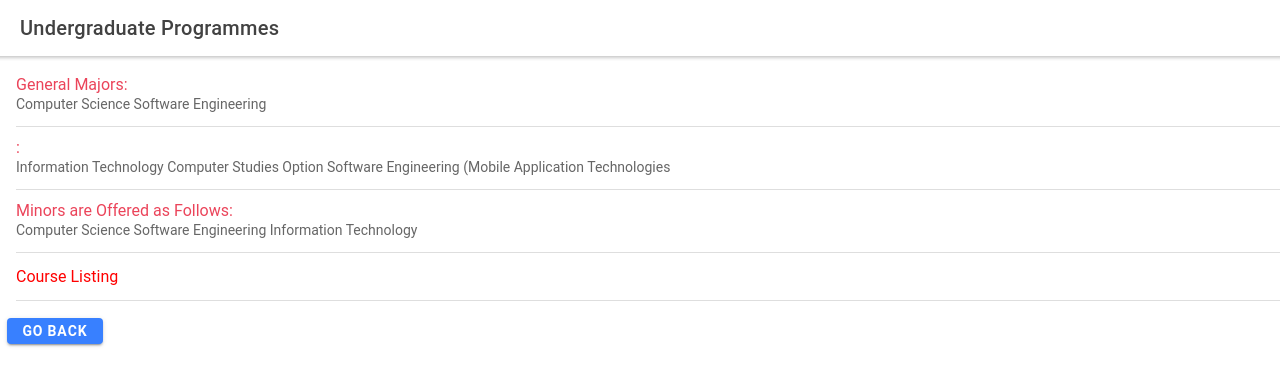
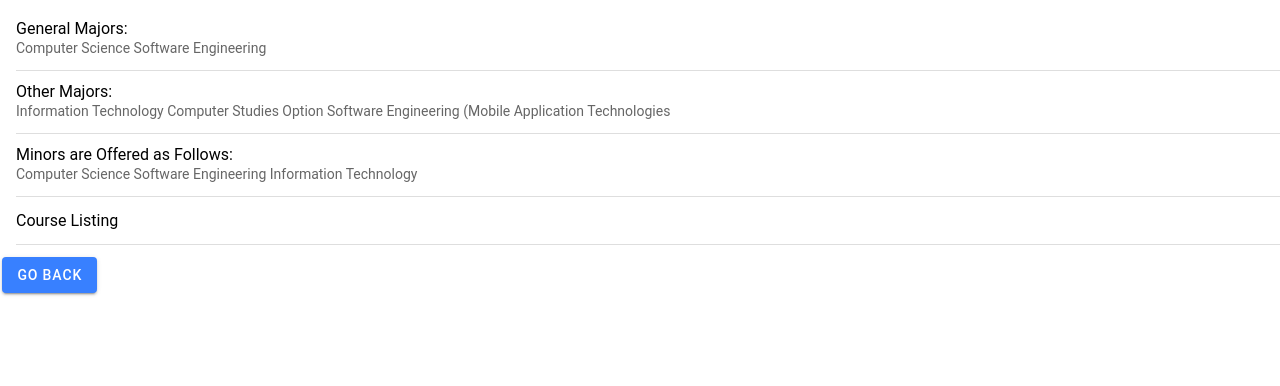
Before and after one commit to adoseofsam/ionicApp, a React (Create React App) app in the folder ionicSample/: page /programmes in a window 1280 px wide. Shown: the top 386 px of the page. Built offline with nearby package versions, Linux system fonts and the light colour scheme.

Commit message:
removed unnecessary components

```diff
--- a/ionicSample/package.json
+++ b/ionicSample/package.json
@@ -24,7 +24,6 @@
     "react-dom": "^17.0.1",
     "react-router": "^5.2.0",
     "react-router-dom": "^5.2.0",
-    "react-scripts": "4.0.2",
     "typescript": "^4.1.3",
     "web-vitals": "^0.2.4",
     "workbox-background-sync": "^5.1.4",
@@ -65,7 +64,8 @@
     ]
   },
   "devDependencies": {
-    "@capacitor/cli": "3.1.2"
+    "@capacitor/cli": "3.1.2",
+    "react-scripts": "4.0.3"
   },
   "description": "An Ionic project"
 }
--- a/ionicSample/src/components/AboutContainer.tsx
+++ /dev/null
@@ -1,33 +0,0 @@
-import './AboutContainer.css';
-import React from 'react';
-import { IonList,IonThumbnail,IonImg,IonContent, IonHeader, IonPage, IonTitle, IonToolbar, IonCard, IonCardHeader, IonCardSubtitle, IonCardTitle, IonCardContent, IonButton } from '@ionic/react';
-// import { arrow-undo } from 'ionicons/icons';
-// import AboutPage from '../components/AboutPage';
-
-import me from '../imgs/me.jpeg';
-interface ContainerProps { }
-
-const AboutContainer: React.FC<ContainerProps> = () => {
-    return (
-        <IonPage className ="profile">
-          <IonContent fullscreen>
-            <IonCard>
-              <IonCardHeader className = "titles" >
-                <IonCardSubtitle >About Me</IonCardSubtitle>
-                <IonCardTitle>Getting to know Samantha James</IonCardTitle>
-              </IonCardHeader>
-              <IonImg className="photo" src={me} alt="Samantha" />
-              <IonCardContent>
-              My name is Samantha James, an aspiring Penetration Tester and Software Developer. I am an individual who thrives off positivity in just about every aspect of my life, while also being curious, incisive, passionate, and punctilious in the things I do.
-              In addition, I enjoy creating and exploiting vulnerabilities, watching penetration testing YouTube videos, and finding courses and communities to further develop my skill set.
-              My love for computing developed during my early high school years where my Information Technology teacher served as an instrumental catalyst for this field.
-              She had always inspired me and showed me the benefits of not only doing well in the subject, but also the differences that I could make by choosing this career path.
-          </IonCardContent>
-            </IonCard>
-            <IonButton className="goback" href='/home'>Go Back</IonButton>
-          </IonContent>
-        </IonPage>
-      );
-    };
-
-export default AboutContainer;
--- a/ionicSample/src/components/ProgramContainer.css
+++ /dev/null
@@ -1,3 +0,0 @@
-.course{
-    color: red;
-}
--- a/ionicSample/src/components/ProgramContainer.tsx
+++ /dev/null
@@ -1,68 +0,0 @@
-import './ProgramContainer.css';
-import { IonText,IonListHeader,IonToolbar,IonTitle,IonPage,IonHeader,IonButton,IonList, IonItem, IonLabel, IonInput, IonToggle, IonRadio, IonCheckbox, IonItemSliding, IonItemOption, IonItemOptions, IonContent } from '@ionic/react';
-
-import React from 'react';
-interface ContainerProps { }
-
-
-const program = [
-  {
-      scale: 'General Majors',
-      programs: ['Computer Science ', '  Software Engineering ']
-  },
-
-  {
-    scale: '',
-    programs:['Information Technology', ' Computer Studies Option', ' Software Engineering (Mobile Application Technologies']
-  },
-
-  {
-      scale: 'Minors are Offered as Follows',
-      programs:['Computer Science', ' Software Engineering', ' Information Technology']
-
-  }
-
-
-];
-
-// const undergradLst = () => (
-//   <ul>
-//         {program.map(program => (
-//             <li key={program.scale}>
-//                 <div>{program.scale}</div>
-//                 <div>{program.programs}</div>
-//             </li>
-//         ))}
-//     </ul>
-// );
-
-
-const ProgramContainer: React.FC<ContainerProps> = () => {
-  return (
-    <IonContent>
-    <IonList className ='listname'>
-      {
-        program.map((item,x) => (
-          <IonItemSliding key = {x}>
-            <IonItem>
-              <IonLabel color="danger">
-                <IonText key = {x}>
-                  {item.scale}:
-                </IonText>
-                <p>{item.programs }</p>
-              </IonLabel>
-            </IonItem>
-          </IonItemSliding>
-
-        ))
-      }
-      <IonItem className="course">Course Listing</IonItem>
-
-    </IonList>
-<IonButton className="goback" href='/home'>Go Back</IonButton>
-
-  </IonContent>
-);
-  };
-
-export default ProgramContainer;
--- a/ionicSample/src/components/AboutContainer.css
+++ b/ionicSample/src/pages/About.css
@@ -2,10 +2,11 @@
     box-shadow: 0 4px 8px 0 rgba(0, 0, 0, 0.2);
     margin: 10px;
     width:50%;
+    height:10%;
     border-radius: 50%;
     display: block;
-    margin-left: auto;
-    margin-right: auto;
+    /* margin-left: auto;
+    margin-right: auto; */
 }
 
 .goback{
@@ -24,12 +25,3 @@
 .titles{
     text-align: center;
 }
-/* .profile {
-    box-shadow: 0 4px 8px 0 rgba(0, 0, 0, 0.2);
-    border-radius: 25px;
-    max-width: 400px;
-    margin: auto;
-    text-align: center;
-    padding-top: 30px;
-
-  } */
--- a/ionicSample/src/pages/About.tsx
+++ b/ionicSample/src/pages/About.tsx
@@ -1,25 +1,32 @@
-import { IonToolbar,IonTitle,IonPage,IonHeader,IonButton,IonList, IonItem, IonLabel, IonInput, IonToggle, IonRadio, IonCheckbox, IonItemSliding, IonItemOption, IonItemOptions, IonContent } from '@ionic/react';
-import AboutContainer from '../components/AboutContainer';
+import React from 'react';
+import { IonList,IonThumbnail,IonImg,IonContent, IonHeader, IonPage, IonTitle, IonToolbar, IonCard, IonCardHeader, IonCardSubtitle, IonCardTitle, IonCardContent, IonButton } from '@ionic/react';
+// import { arrow-undo } from 'ionicons/icons';
+// import AboutPage from '../components/AboutPage';
 
-import React from 'react';
+import me from '../imgs/me.jpeg';
 
 const About: React.FC = () => {
   return (
-      <IonPage>
-        <IonHeader>
-          <IonToolbar>
-            <IonTitle>About Me</IonTitle>
-          </IonToolbar>
-        </IonHeader>
+    <IonPage className ="profile">
       <IonContent fullscreen>
-          <IonHeader collapse="condense">
-            <IonToolbar>
-              {/* <IonTitle size="large">Getting to know Samantha James</IonTitle> */}
-            </IonToolbar>
-          </IonHeader>
-          <AboutContainer />
+        <IonCard>
+          <IonCardHeader className = "titles" >
+            <IonCardSubtitle >About Me</IonCardSubtitle>
+            <IonCardTitle>Getting to know Samantha James</IonCardTitle>
+          </IonCardHeader>
+          <IonImg className="photo" src={me} alt="Samantha" />
+          <IonCardContent>
+          My name is Samantha James, an aspiring Penetration Tester and Software Developer. I am an individual who thrives off positivity in just about every aspect of my life, while also being curious, incisive, passionate, and punctilious in the things I do.
+          In addition, I enjoy creating and exploiting vulnerabilities, watching penetration testing YouTube videos, and finding courses and communities to further develop my skill set.
+          My love for computing developed during my early high school years where my Information Technology teacher served as an instrumental catalyst for this field.
+          She had always inspired me and showed me the benefits of not only doing well in the subject, but also the differences that I could make by choosing this career path.
+      </IonCardContent>
+        </IonCard>
+        <IonButton className="goback" href='/home'>Go Back</IonButton>
       </IonContent>
     </IonPage>
   );
 };
+          {/* <IonButton className="goback" href='/programmes'>Go programmes</IonButton> */}
+
 export default About;
--- a/ionicSample/src/pages/Programmes.tsx
+++ b/ionicSample/src/pages/Programmes.tsx
@@ -1,25 +1,67 @@
-import { IonToolbar,IonTitle,IonPage,IonHeader,IonButton,IonList, IonItem, IonLabel, IonInput, IonToggle, IonRadio, IonCheckbox, IonItemSliding, IonItemOption, IonItemOptions, IonContent } from '@ionic/react';
-import ProgramContainer from '../components/ProgramContainer';
+import { IonText,IonListHeader,IonToolbar,IonTitle,IonPage,IonHeader,IonButton,IonList, IonItem, IonLabel, IonInput, IonToggle, IonRadio, IonCheckbox, IonItemSliding, IonItemOption, IonItemOptions, IonContent } from '@ionic/react';
 
 import React from 'react';
 
-const Programmes: React.FC = () => {
+
+
+const program = [
+  {
+      scale: 'General Majors',
+      programs: ['Computer Science ', '  Software Engineering ']
+  },
+
+  {
+    scale: 'Other Majors',
+    programs:['Information Technology', ' Computer Studies Option', ' Software Engineering (Mobile Application Technologies']
+  },
+
+  {
+      scale: 'Minors are Offered as Follows',
+      programs:['Computer Science', ' Software Engineering', ' Information Technology']
+
+  }
+
+
+];
+
+// const undergradLst = () => (
+//   <ul>
+//         {program.map(program => (
+//             <li key={program.scale}>
+//                 <div>{program.scale}</div>
+//                 <div>{program.programs}</div>
+//             </li>
+//         ))}
+//     </ul>
+// );
+
+
+const Programme: React.FC = () => {
   return (
-      <IonPage>
-        <IonHeader>
-          <IonToolbar>
-            <IonTitle>Undergraduate Programmes</IonTitle>
-          </IonToolbar>
-        </IonHeader>
-        <IonContent fullscreen>
-          <IonHeader collapse="condense">
-            <IonToolbar>
-              <IonTitle size="large">Home</IonTitle>
-            </IonToolbar>
-          </IonHeader>
-          <ProgramContainer />
-        </IonContent>
-      </IonPage>
-    );
+    <IonContent>
+    <IonList className ='listname'>
+      {
+        program.map((item,x) => (
+          <IonItemSliding key = {x}>
+            <IonItem>
+              <IonLabel>
+                <IonText key = {x}>
+                  {item.scale}:
+                </IonText>
+                <p>{item.programs }</p>
+              </IonLabel>
+            </IonItem>
+          </IonItemSliding>
+
+        ))
+      }
+      <IonItem className="course">Course Listing</IonItem>
+
+    </IonList>
+<IonButton className="goback" href='/home'>Go Back</IonButton>
+
+  </IonContent>
+);
   };
- export default Programmes;
+
+export default Programme;
```
Also changed, not shown: ionicSample/src/pages/Programmes.css (added), 1 other file (tests, documents, lock files or other folders). Lines whose indentation alone changed are shown as unchanged.
